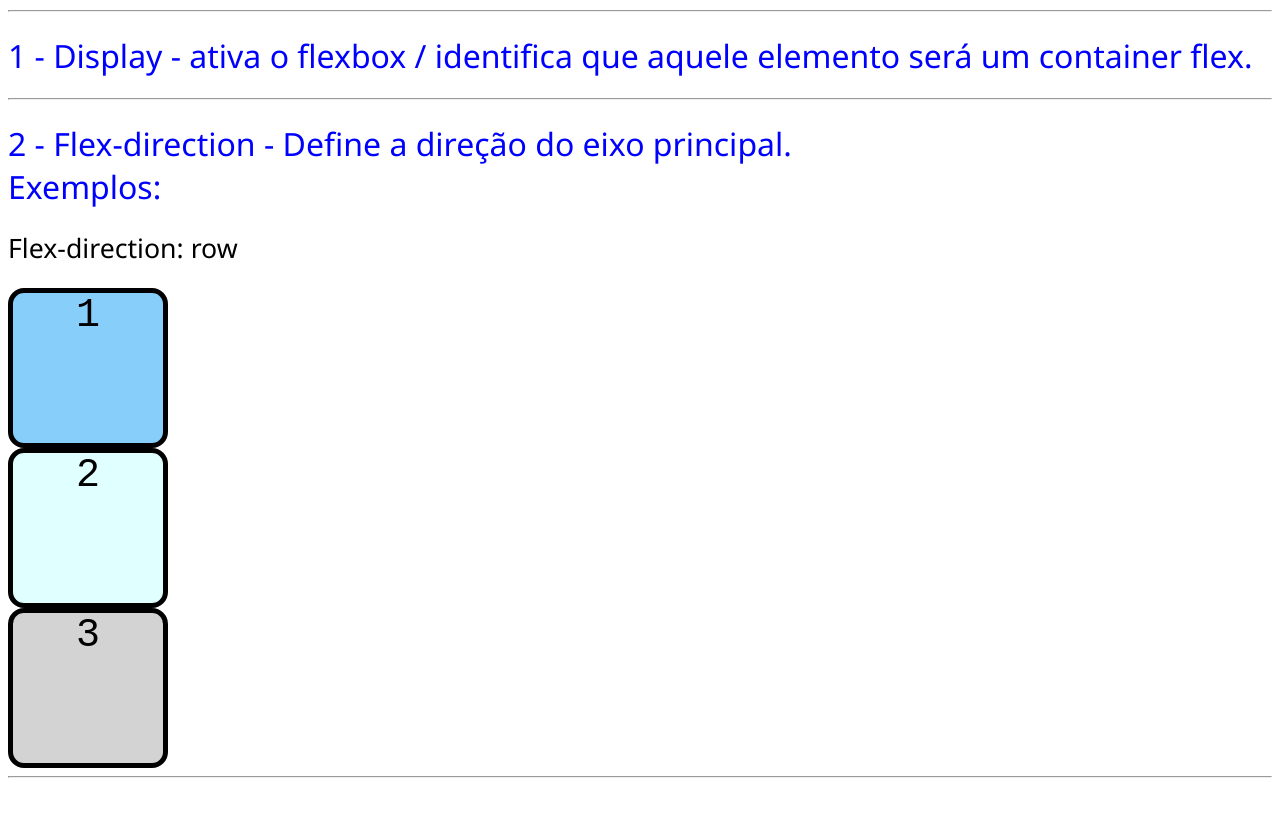
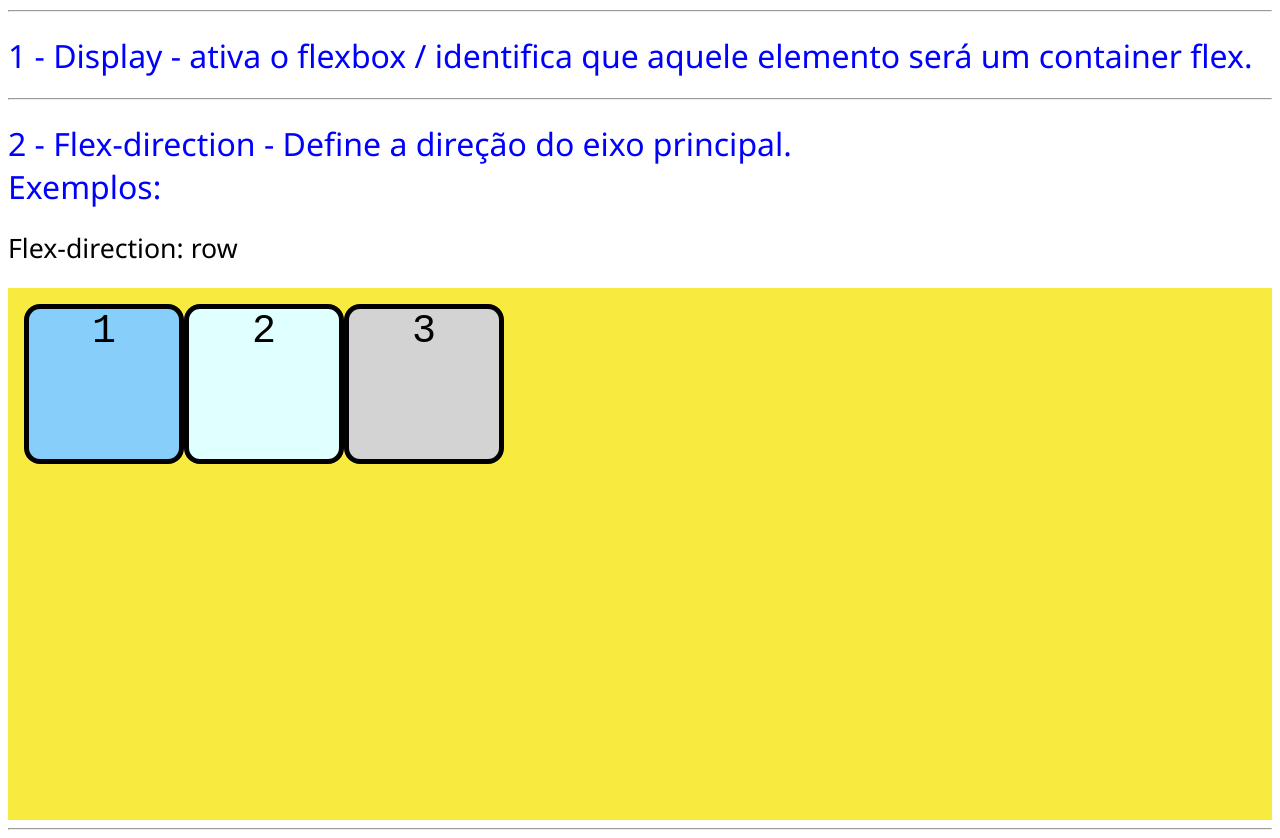
Before and after one commit to tamashiros/flexbox2, a plain HTML site: page index.html in a window 1280 px wide. Shown: the part 145-983 px from the top of the page. Before the commit the page ends 931 px from the top, so only its background shows below. Drawn offline with Linux system fonts and the light colour scheme.

Commit message:
primeiros comandos

```diff
--- a/CSS/estilo.css
+++ b/CSS/estilo.css
@@ -62,3 +62,12 @@
 
 
 }
+
+.container-row{
+    display: flex;
+    flex-direction: row;
+    /*indirerente*/
+    background-color: #f9ea3f;
+    padding: 16px;
+    height: 500px;
+}
```
